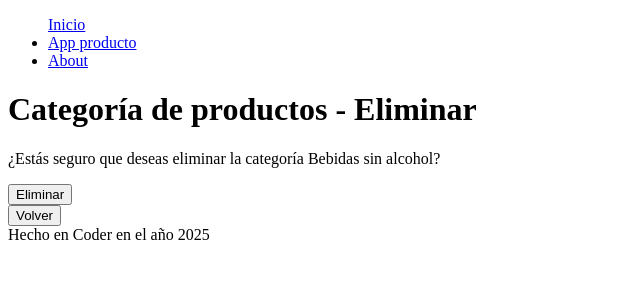
After one commit to naru6798/mi_primera_pagina_python, a Django app: page /producto/categoria/delete/1/ in a window 1280 px wide. The commit adds this page. Shown: the top 300 px of the page, without its empty margins (0-640 px from the left). Run offline with Django 5.2, Linux system fonts and the light colour scheme; data comes from the database, SQL or seed files in the repository; both versions use the stored data as it was after the commit.

Commit message:
Agregar boton Eliminar

```diff
--- /dev/null
+++ b/src/producto/templates/producto/categoria_confirm_delete.html
@@ -0,0 +1,11 @@
+{% extends 'principal/base.html' %}
+
+{% block content %}
+    <h1> Categoría de productos - Eliminar </h1>
+    <p>¿Estás seguro que deseas eliminar la categoría {{ object }}?</p>
+    <form method="post"">
+       {% csrf_token %}
+        <button type="submit">Eliminar</button>
+    </form>
+    <a href="{% url 'producto:categoria_list' %}"><button>Volver</button></a>
+{% endblock content %}
--- a/src/producto/templates/producto/categoria_form.html
+++ b/src/producto/templates/producto/categoria_form.html
@@ -1,8 +1,12 @@
 {% extends 'principal/base.html' %}
 
 {% block content %}
+    {% if form.instance.pk %}
+        <h1> Categoría de productos - Edición </h1>
+    {% else %}
+        <h1> Categoría de productos - Creación </h1>
+    {% endif %}
 
-    <h1> Producto: Categorias - formulario de creación</h1>
     <form method="post">
         {% csrf_token %}
         {{ form.as_p }}
--- a/src/producto/templates/producto/categoria_list.html
+++ b/src/producto/templates/producto/categoria_list.html
@@ -18,7 +18,12 @@
                 <tr>
                     <td>{{ categoria.nombre }}</td>
                     <td><a href="{% url 'producto:categoria_update' categoria.id %}"><button>Editar</button></a></td>
+                    <td><a href="{% url 'producto:categoria_delete' categoria.id %}"><button>Borrar</button></a></td>
                 </tr>
+                {% empty %}
+                    <tr>
+                        <td>No hay categorias registradas</td>
+                    </tr>
             {% endfor %}
         </table>
     </ul>
--- a/src/producto/urls.py
+++ b/src/producto/urls.py
@@ -9,4 +9,5 @@ urlpatterns = [
     path('categoria/list/', views.categoria_list, name='categoria_list'),
     path('categoria/form/', views.categoria_form, name='categoria_form'),
     path('categoria/update/<int:pk>/', views.categoria_update, name='categoria_update'),
+    path('categoria/delete/<int:pk>/', views.categoria_delete, name='categoria_delete'),
 ]
--- a/src/producto/views.py
+++ b/src/producto/views.py
@@ -13,6 +13,8 @@ def categoria_list(request):
     context = {"categorias": categorias}
     return render(request, 'producto/categoria_list.html', context)
 
+# CATEGORIA - CREATEVIEW
+
 def categoria_form(request):
     if request.method == "GET":
         form = forms.CategoriaForm()
@@ -22,6 +24,8 @@ def categoria_form(request):
             form.save()
             return redirect("producto:categoria_list")
     return render(request, "producto/categoria_form.html", {"form": form})
+
+# CATEGORIA - UPDATEVIEW
 
 def categoria_update(request, pk:int):
     query = models.Categoria.objects.get(id=pk)
@@ -35,3 +39,13 @@ def categoria_update(request, pk:int):
             return redirect("producto:categoria_list")
 
     return render(request, "producto/categoria_form.html", {"form": form})
+
+
+# CATEGORIA - DELETEVIEW
+
+def categoria_delete(request, pk:int):
+    query = models.Categoria.objects.get(id=pk)
+    if request.method == "POST":
+        query.delete()
+        return redirect("producto:categoria_list")
+    return render(request, "producto/categoria_confirm_delete.html", {"object": query})
```
Also changed, not shown: src/db.sqlite3.
